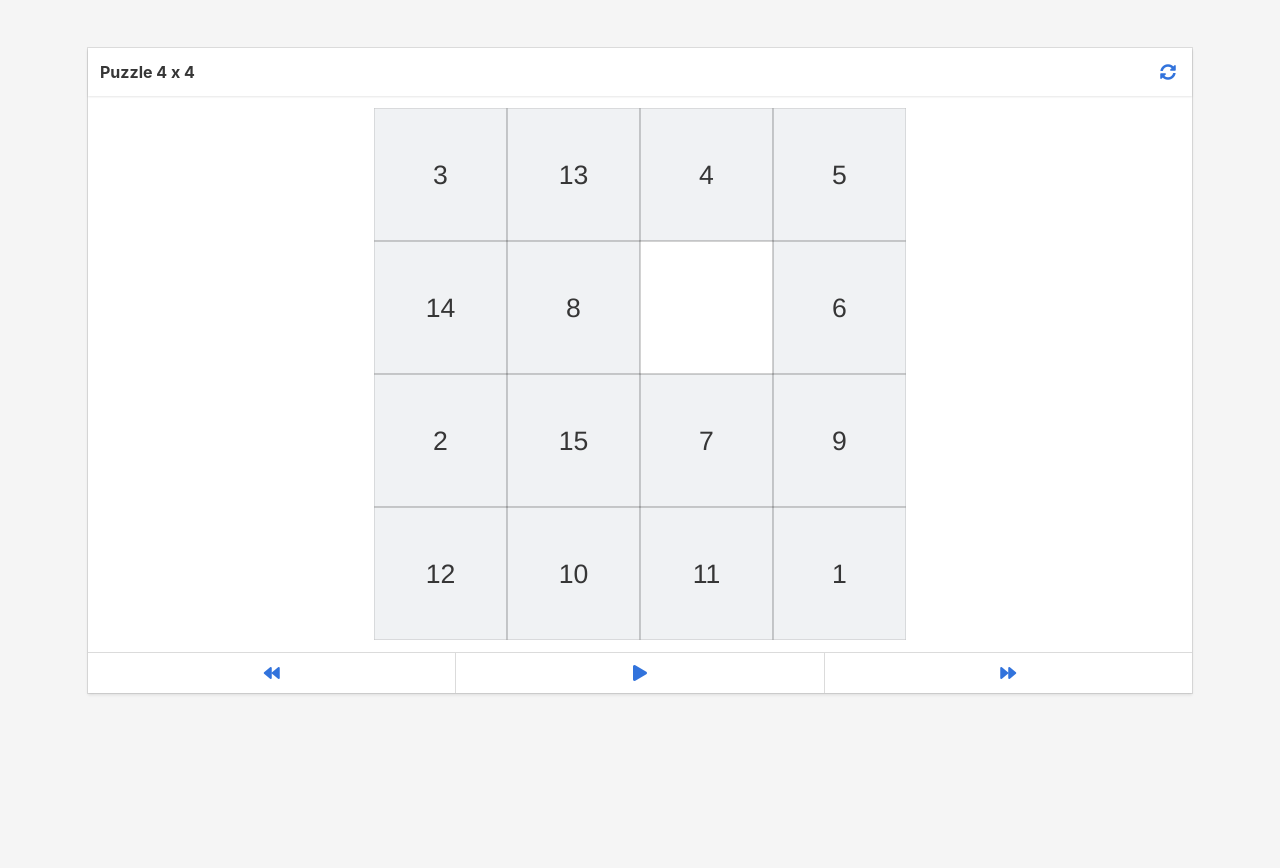
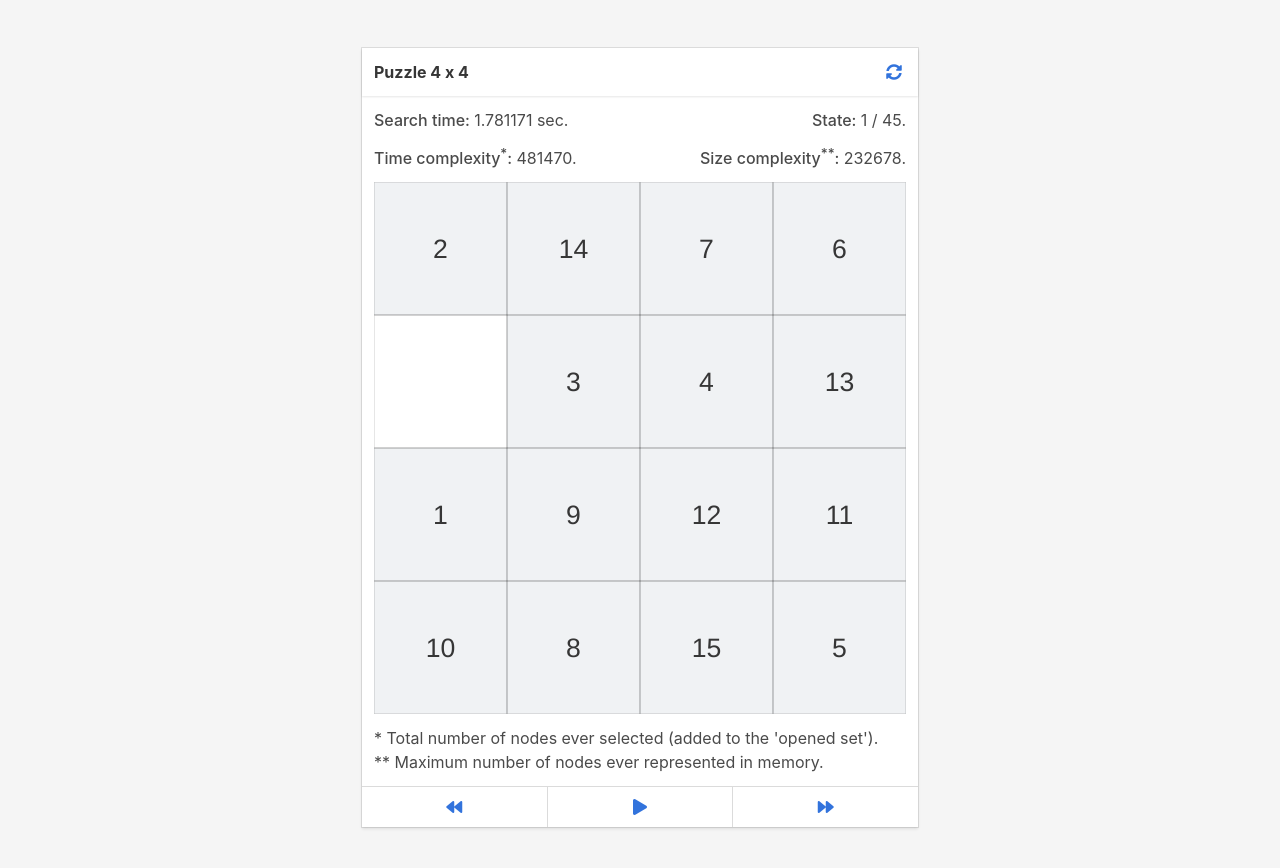
Before and after one commit to fdel-car/N-puzzle, a website: page public/index.html in a window 1280 px wide. Before the commit the page ends 800 px from the top, so only its background shows below. Drawn offline with nearby package versions, Linux system fonts and the light colour scheme.

Commit message:
Display done (only anim missing)

```diff
--- a/public/data.json
+++ b/public/data.json
@@ -1,38 +1,44 @@
 {
   "size": 4,
   "states": [
-    [3, 13, 4, 5, 14, 8, 0, 6, 2, 15, 7, 9, 12, 10, 11, 1],
-    [3, 13, 4, 5, 14, 0, 8, 6, 2, 15, 7, 9, 12, 10, 11, 1],
-    [3, 13, 4, 5, 0, 14, 8, 6, 2, 15, 7, 9, 12, 10, 11, 1],
-    [3, 13, 4, 5, 2, 14, 8, 6, 0, 15, 7, 9, 12, 10, 11, 1],
-    [3, 13, 4, 5, 2, 14, 8, 6, 12, 15, 7, 9, 0, 10, 11, 1],
-    [3, 13, 4, 5, 2, 14, 8, 6, 12, 15, 7, 9, 10, 0, 11, 1],
-    [3, 13, 4, 5, 2, 14, 8, 6, 12, 15, 7, 9, 10, 11, 0, 1],
-    [3, 13, 4, 5, 2, 14, 8, 6, 12, 15, 7, 9, 10, 11, 1, 0],
-    [3, 13, 4, 5, 2, 14, 8, 6, 12, 15, 7, 0, 10, 11, 1, 9],
-    [3, 13, 4, 5, 2, 14, 8, 6, 12, 15, 0, 7, 10, 11, 1, 9],
-    [3, 13, 4, 5, 2, 14, 8, 6, 12, 15, 1, 7, 10, 11, 0, 9],
-    [3, 13, 4, 5, 2, 14, 8, 6, 12, 15, 1, 7, 10, 11, 9, 0],
-    [3, 13, 4, 5, 2, 14, 8, 6, 12, 15, 1, 0, 10, 11, 9, 7],
-    [3, 13, 4, 5, 2, 14, 8, 0, 12, 15, 1, 6, 10, 11, 9, 7],
-    [3, 13, 4, 0, 2, 14, 8, 5, 12, 15, 1, 6, 10, 11, 9, 7],
-    [3, 13, 0, 4, 2, 14, 8, 5, 12, 15, 1, 6, 10, 11, 9, 7],
-    [3, 0, 13, 4, 2, 14, 8, 5, 12, 15, 1, 6, 10, 11, 9, 7],
-    [3, 14, 13, 4, 2, 0, 8, 5, 12, 15, 1, 6, 10, 11, 9, 7],
-    [3, 14, 13, 4, 2, 15, 8, 5, 12, 0, 1, 6, 10, 11, 9, 7],
-    [3, 14, 13, 4, 2, 15, 8, 5, 12, 1, 0, 6, 10, 11, 9, 7],
-    [3, 14, 13, 4, 2, 15, 0, 5, 12, 1, 8, 6, 10, 11, 9, 7],
-    [3, 14, 13, 4, 2, 0, 15, 5, 12, 1, 8, 6, 10, 11, 9, 7],
-    [3, 14, 13, 4, 2, 1, 15, 5, 12, 0, 8, 6, 10, 11, 9, 7],
-    [3, 14, 13, 4, 2, 1, 15, 5, 12, 11, 8, 6, 10, 0, 9, 7],
-    [3, 14, 13, 4, 2, 1, 15, 5, 12, 11, 8, 6, 10, 9, 0, 7],
-    [3, 14, 13, 4, 2, 1, 15, 5, 12, 11, 0, 6, 10, 9, 8, 7],
-    [3, 14, 13, 4, 2, 1, 0, 5, 12, 11, 15, 6, 10, 9, 8, 7],
-    [3, 14, 0, 4, 2, 1, 13, 5, 12, 11, 15, 6, 10, 9, 8, 7],
-    [3, 0, 14, 4, 2, 1, 13, 5, 12, 11, 15, 6, 10, 9, 8, 7],
-    [0, 3, 14, 4, 2, 1, 13, 5, 12, 11, 15, 6, 10, 9, 8, 7],
-    [2, 3, 14, 4, 0, 1, 13, 5, 12, 11, 15, 6, 10, 9, 8, 7],
-    [2, 3, 14, 4, 1, 0, 13, 5, 12, 11, 15, 6, 10, 9, 8, 7],
+    [2, 14, 7, 6, 0, 3, 4, 13, 1, 9, 12, 11, 10, 8, 15, 5],
+    [2, 14, 7, 6, 3, 0, 4, 13, 1, 9, 12, 11, 10, 8, 15, 5],
+    [2, 14, 7, 6, 3, 9, 4, 13, 1, 0, 12, 11, 10, 8, 15, 5],
+    [2, 14, 7, 6, 3, 9, 4, 13, 1, 12, 0, 11, 10, 8, 15, 5],
+    [2, 14, 7, 6, 3, 9, 4, 13, 1, 12, 11, 0, 10, 8, 15, 5],
+    [2, 14, 7, 6, 3, 9, 4, 0, 1, 12, 11, 13, 10, 8, 15, 5],
+    [2, 14, 7, 6, 3, 9, 0, 4, 1, 12, 11, 13, 10, 8, 15, 5],
+    [2, 14, 7, 6, 3, 0, 9, 4, 1, 12, 11, 13, 10, 8, 15, 5],
+    [2, 14, 7, 6, 0, 3, 9, 4, 1, 12, 11, 13, 10, 8, 15, 5],
+    [2, 14, 7, 6, 1, 3, 9, 4, 0, 12, 11, 13, 10, 8, 15, 5],
+    [2, 14, 7, 6, 1, 3, 9, 4, 12, 0, 11, 13, 10, 8, 15, 5],
+    [2, 14, 7, 6, 1, 3, 9, 4, 12, 11, 0, 13, 10, 8, 15, 5],
+    [2, 14, 7, 6, 1, 3, 0, 4, 12, 11, 9, 13, 10, 8, 15, 5],
+    [2, 14, 0, 6, 1, 3, 7, 4, 12, 11, 9, 13, 10, 8, 15, 5],
+    [2, 14, 6, 0, 1, 3, 7, 4, 12, 11, 9, 13, 10, 8, 15, 5],
+    [2, 14, 6, 4, 1, 3, 7, 0, 12, 11, 9, 13, 10, 8, 15, 5],
+    [2, 14, 6, 4, 1, 3, 0, 7, 12, 11, 9, 13, 10, 8, 15, 5],
+    [2, 14, 0, 4, 1, 3, 6, 7, 12, 11, 9, 13, 10, 8, 15, 5],
+    [2, 0, 14, 4, 1, 3, 6, 7, 12, 11, 9, 13, 10, 8, 15, 5],
+    [2, 3, 14, 4, 1, 0, 6, 7, 12, 11, 9, 13, 10, 8, 15, 5],
+    [2, 3, 14, 4, 1, 11, 6, 7, 12, 0, 9, 13, 10, 8, 15, 5],
+    [2, 3, 14, 4, 1, 11, 6, 7, 12, 9, 0, 13, 10, 8, 15, 5],
+    [2, 3, 14, 4, 1, 11, 6, 7, 12, 9, 13, 0, 10, 8, 15, 5],
+    [2, 3, 14, 4, 1, 11, 6, 0, 12, 9, 13, 7, 10, 8, 15, 5],
+    [2, 3, 14, 4, 1, 11, 0, 6, 12, 9, 13, 7, 10, 8, 15, 5],
+    [2, 3, 14, 4, 1, 11, 13, 6, 12, 9, 0, 7, 10, 8, 15, 5],
+    [2, 3, 14, 4, 1, 11, 13, 6, 12, 9, 15, 7, 10, 8, 0, 5],
+    [2, 3, 14, 4, 1, 11, 13, 6, 12, 9, 15, 7, 10, 8, 5, 0],
+    [2, 3, 14, 4, 1, 11, 13, 6, 12, 9, 15, 0, 10, 8, 5, 7],
+    [2, 3, 14, 4, 1, 11, 13, 6, 12, 9, 0, 15, 10, 8, 5, 7],
+    [2, 3, 14, 4, 1, 11, 13, 6, 12, 9, 5, 15, 10, 8, 0, 7],
+    [2, 3, 14, 4, 1, 11, 13, 6, 12, 9, 5, 15, 10, 0, 8, 7],
+    [2, 3, 14, 4, 1, 11, 13, 6, 12, 0, 5, 15, 10, 9, 8, 7],
+    [2, 3, 14, 4, 1, 0, 13, 6, 12, 11, 5, 15, 10, 9, 8, 7],
+    [2, 3, 14, 4, 1, 13, 0, 6, 12, 11, 5, 15, 10, 9, 8, 7],
+    [2, 3, 14, 4, 1, 13, 5, 6, 12, 11, 0, 15, 10, 9, 8, 7],
+    [2, 3, 14, 4, 1, 13, 5, 6, 12, 11, 15, 0, 10, 9, 8, 7],
+    [2, 3, 14, 4, 1, 13, 5, 0, 12, 11, 15, 6, 10, 9, 8, 7],
     [2, 3, 14, 4, 1, 13, 0, 5, 12, 11, 15, 6, 10, 9, 8, 7],
     [2, 3, 0, 4, 1, 13, 14, 5, 12, 11, 15, 6, 10, 9, 8, 7],
     [2, 0, 3, 4, 1, 13, 14, 5, 12, 11, 15, 6, 10, 9, 8, 7],
@@ -40,5 +46,8 @@
     [1, 2, 3, 4, 0, 13, 14, 5, 12, 11, 15, 6, 10, 9, 8, 7],
     [1, 2, 3, 4, 12, 13, 14, 5, 0, 11, 15, 6, 10, 9, 8, 7],
     [1, 2, 3, 4, 12, 13, 14, 5, 11, 0, 15, 6, 10, 9, 8, 7]
-  ]
+  ],
+  "timeComplexity": 481470,
+  "sizeComplexity": 232678,
+  "searchTime": 1.781171
 }
--- /dev/null
+++ b/public/index.css
@@ -0,0 +1,30 @@
+html {
+  background-color: whitesmoke;
+}
+.card {
+  margin: 0 auto;
+  max-width: unset;
+}
+.card-content {
+  padding: 0.75rem;
+}
+svg {
+  display: block;
+}
+b {
+  font-weight: 500;
+}
+.column {
+  padding-bottom: 0;
+}
+#help {
+  padding-top: 0.75rem;
+}
+@media screen and (max-width: 768px) {
+  .column {
+    text-align: left !important;
+  }
+  .column:not(:first-child) {
+    padding-top: 0.375rem;
+  }
+}
--- a/public/index.html
+++ b/public/index.html
@@ -1,5 +1,5 @@
 <!DOCTYPE html>
-<html style="background-color: whitesmoke;">
+<html>
   <head>
     <title>N-Puzzle</title>
     <script src="https://ajax.googleapis.com/ajax/libs/jquery/3.2.1/jquery.min.js"></script>
@@ -14,6 +14,7 @@
       rel="stylesheet"
       href="https://cdnjs.cloudflare.com/ajax/libs/bulma/0.7.5/css/bulma.min.css"
     />
+    <link rel="stylesheet" href="./index.css" />
   </head>
   <body>
     <div class="container">
@@ -32,8 +33,38 @@
               </span>
             </a>
           </header>
-          <div class="card-content" style="padding: .75rem;">
-            <!-- <span>Search time: </span> -->
+          <div class="card-content">
+            <div class="columns is-multiline">
+              <div class="column is-half">
+                <p>
+                  <b>Search time: </b><span id="search-time">0.1 sec.</span>
+                </p>
+              </div>
+              <div class="column is-half" style="text-align: right;">
+                <p><b>State: </b><span id="state-idx">1 / 1.</span></p>
+              </div>
+              <div class="column is-half">
+                <p>
+                  <b>Time complexity<sup>*</sup>: </b
+                  ><span id="time-complexity">0.</span>
+                </p>
+              </div>
+              <div class="column is-half" style="text-align: right;">
+                <p>
+                  <b>Size complexity<sup>**</sup>: </b
+                  ><span id="size-complexity">0.</span>
+                </p>
+              </div>
+            </div>
+            <div id="help">
+              <p>
+                * Total number of nodes ever selected (added to the 'opened
+                set').
+              </p>
+              <p>
+                ** Maximum number of nodes ever represented in memory.
+              </p>
+            </div>
           </div>
           <footer class="card-footer">
             <a class="card-footer-item" id="prev-state"
--- a/public/index.js
+++ b/public/index.js
@@ -1,38 +1,37 @@
 window.onload = function() {
-  fetch('./data.json').then(res =>
+  fetch('./data.json').then(res => {
+    if (res.ok)
       res.json().then(json => {
-      const dividedSize = (sWidth, sHeight, puzzleSize) => {
+        const dividedSize = (sWidth, sHeight) => {
           return sWidth < sHeight
-          ? Math.round(sWidth / puzzleSize)
-          : Math.round(sHeight / puzzleSize);
+            ? Math.round(Math.max(sWidth, 276) / json.size)
+            : Math.round(Math.max(sHeight, 276) / json.size);
         };
 
-      const puzzle = {
+        let puzzle = {
           currState: 0,
-        states: json.states,
-        size: json.size,
           tileSize: dividedSize(
             $(window).innerWidth() * (2 / 3),
-          $(window).innerHeight() * (2 / 3),
-          json.size
+            $(window).innerHeight() * (2 / 3)
           )
         };
 
-      $('.card-header-title').html(`Puzzle ${puzzle.size} x ${puzzle.size}`);
+        $('.card-header-title').html(`Puzzle ${json.size} x ${json.size}`);
         const renderSvg = () => {
-        const svgSize = puzzle.tileSize * puzzle.size;
+          const svgSize = puzzle.tileSize * json.size;
           let stateIdx = puzzle.currState;
-        let svg = `<svg id="tiles" style="display: block; margin: auto;" width="${svgSize}" height="${svgSize}">`;
-        for (var y = 0; y < puzzle.size; y++) {
-          for (var x = 0; x < puzzle.size; x++) {
+          if (renderSvg.stateIdx !== stateIdx) updateStateIdx();
+          let svg = `<svg id="tiles" width="${svgSize}" height="${svgSize}">`;
+          for (var y = 0; y < json.size; y++) {
+            for (var x = 0; x < json.size; x++) {
               const fontSize = puzzle.tileSize / 5;
-            const tileIdx = y * puzzle.size + x;
+              const tileIdx = y * json.size + x;
               const nbrText =
-              puzzle.states[stateIdx][tileIdx] == 0
+                json.states[stateIdx][tileIdx] == 0
                   ? ''
-                : puzzle.states[stateIdx][tileIdx];
+                  : json.states[stateIdx][tileIdx];
               const bgColor =
-              puzzle.states[stateIdx][tileIdx] != 0 ? 'slategrey' : 'white';
+                json.states[stateIdx][tileIdx] != 0 ? 'slategrey' : 'white';
               const yPos = y * puzzle.tileSize + puzzle.tileSize / 2;
               const xPos = x * puzzle.tileSize + puzzle.tileSize / 2;
               svg +=
@@ -44,7 +43,7 @@ window.onload = function() {
             }
           }
           svg += '</svg>';
-        $('.card-content:first').append(svg);
+          $(svg).insertBefore('#help');
         };
 
         const changeIcon = (oldIcon, newIcon) => {
@@ -52,36 +51,92 @@ window.onload = function() {
           $('#toggle-animation i').addClass(`fa-${newIcon}`);
         };
 
+        const updateStateIdx = () => {
+          renderSvg.stateIdx = puzzle.currState;
+          $('#state-idx').text(
+            `${puzzle.currState + 1} / ${json.states.length}.`
+          );
+        };
+
         let animInterval;
         function playAnim() {
           animInterval = setInterval(() => {
-          if (puzzle.currState++ < puzzle.states.length - 1) {
+            if (puzzle.currState < json.states.length - 1) {
+              puzzle.currState++;
               $('#tiles').remove();
               renderSvg();
-          } else clearInterval(animInterval);
-        }, 400);
+            } else pauseAnim();
+          }, 200);
           changeIcon('play', 'pause');
-        $(this).one('click', pauseAnim);
+          $(this)
+            .off('click')
+            .one('click', pauseAnim);
         }
         function pauseAnim() {
           changeIcon('pause', 'play');
           clearInterval(animInterval);
-        $(this).one('click', playAnim);
+          $('#toggle-animation')
+            .off('click')
+            .one('click', playAnim);
         }
         $('#toggle-animation').one('click', playAnim);
 
         $(`#refresh-puzzle`).on(`click`, () => {
           if (puzzle.currState === 0) return;
-        clearInterval(animInterval);
+          pauseAnim();
           puzzle.currState = 0;
           $(`#tiles`).remove();
           renderSvg();
-        changeIcon('pause', 'play');
-        $('#toggle-animation').off('click');
-        $('#toggle-animation').one('click', playAnim);
         });
 
+        $(`#prev-state`).on(`click`, () => {
+          if (puzzle.currState <= 0) return;
+          pauseAnim();
+          puzzle.currState--;
+          $(`#tiles`).remove();
           renderSvg();
-    })
+        });
+
+        $(`#next-state`).on(`click`, () => {
+          if (puzzle.currState >= json.states.length - 1) return;
+          pauseAnim();
+          puzzle.currState++;
+          $(`#tiles`).remove();
+          renderSvg();
+        });
+
+        const setCardSize = () => {
+          $('.card').css(
+            'width',
+            `calc(${puzzle.tileSize * json.size}px + 1.5rem)`
           );
         };
+
+        function resizeAll() {
+          const oldTileSize = puzzle.tileSize;
+          puzzle.tileSize = dividedSize(
+            $(window).innerWidth() * (2 / 3),
+            $(window).innerHeight() * (2 / 3),
+            json.size
+          );
+          if (oldTileSize === puzzle.tileSize) return;
+          $(`#tiles`).remove();
+          renderSvg();
+          setCardSize();
+        }
+
+        let resizeInterval;
+        $(window).resize(function() {
+          clearTimeout(resizeInterval);
+          resizeInterval = setTimeout(resizeAll, 60);
+        });
+
+        $('#search-time').text(`${json.searchTime} sec.`);
+        $('#time-complexity').text(`${json.timeComplexity}.`);
+        $('#size-complexity').text(`${json.sizeComplexity}.`);
+        updateStateIdx();
+        renderSvg();
+        setCardSize();
+      });
+  });
+};
```
Also changed, not shown: 4 other files. Lines whose indentation alone changed are shown as unchanged.
